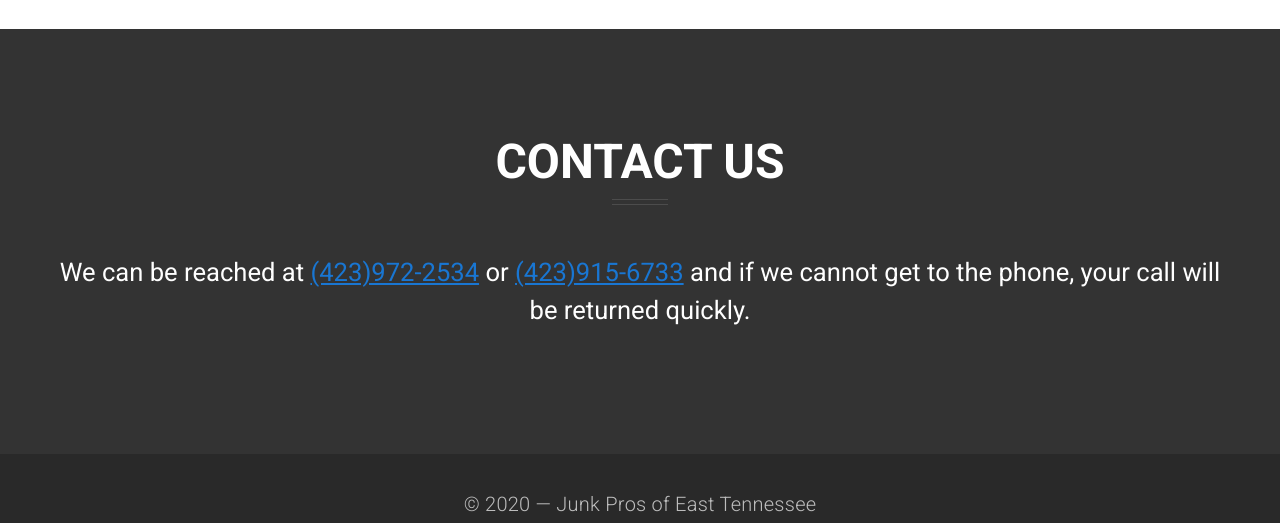
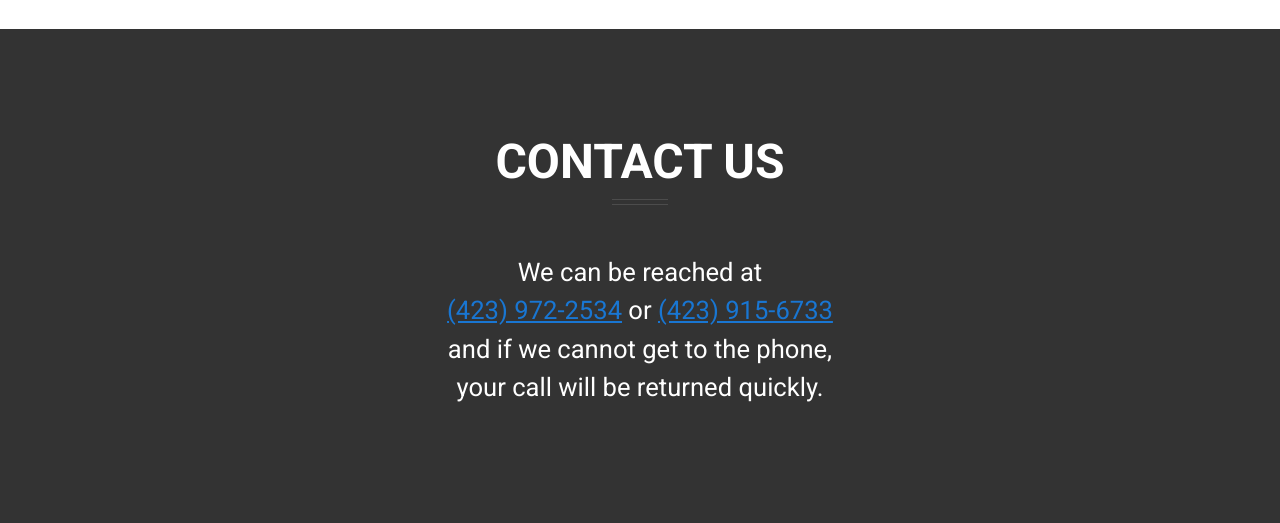
Before and after one commit to jsvanhoy/junkprostn.com, a plain HTML site: page index.html in a window 1280 px wide. Shown: the part 2963-3486 px from the top of the page. Drawn offline with nearby package versions, Linux system fonts and the light colour scheme.

Commit message:
formatting contact block better

```diff
--- a/index.html
+++ b/index.html
@@ -235,9 +235,11 @@
                 <div style="width: 100%; text-align: center">
                   <p style="font-size: 1.6em">
                     We can be reached at
-                    <a href="tel:423-972-2534">(423)972-2534</a> or
-                    <a href="tel:423-915-6733">(423)915-6733</a>
-                    and if we cannot get to the phone, your call will be
+                    <br />
+                    <a href="tel:423-972-2534">(423) 972-2534</a> or
+                    <a href="tel:423-915-6733">(423) 915-6733</a>
+                    <br />
+                    and if we cannot get to the phone, <br />your call will be
                     returned quickly.
                   </p>
                 </div>
```
